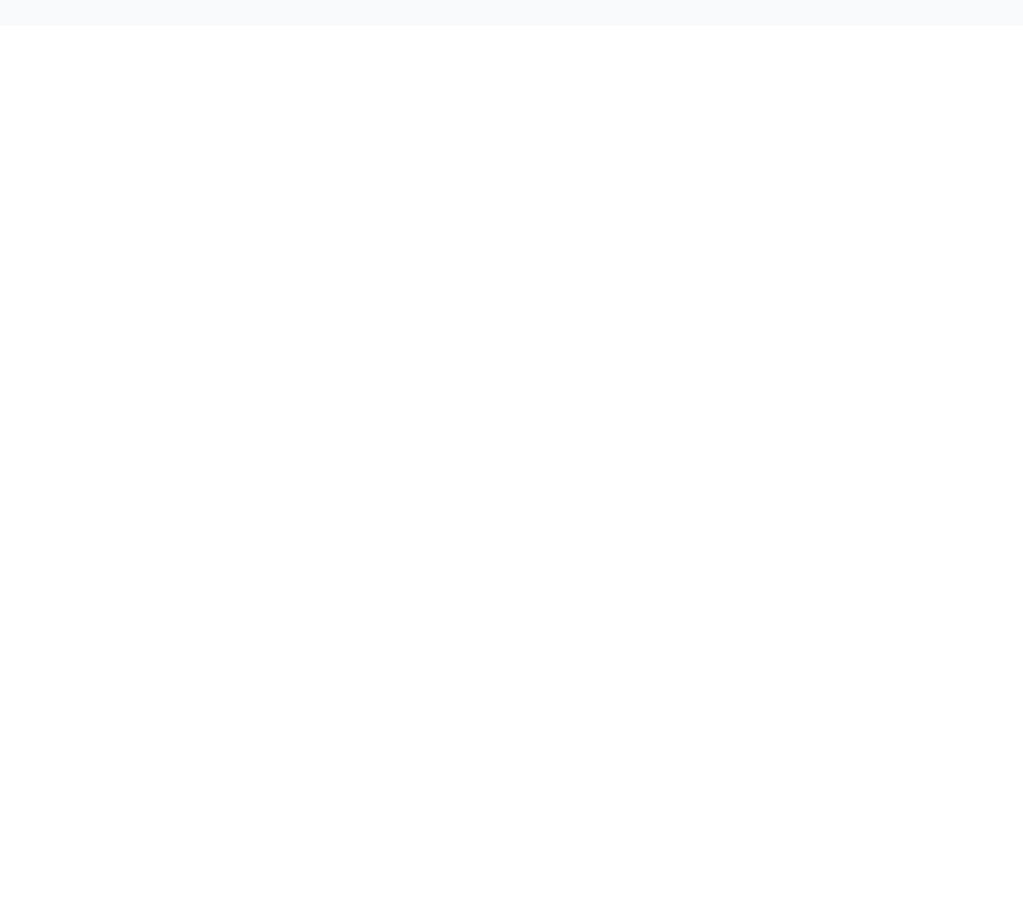
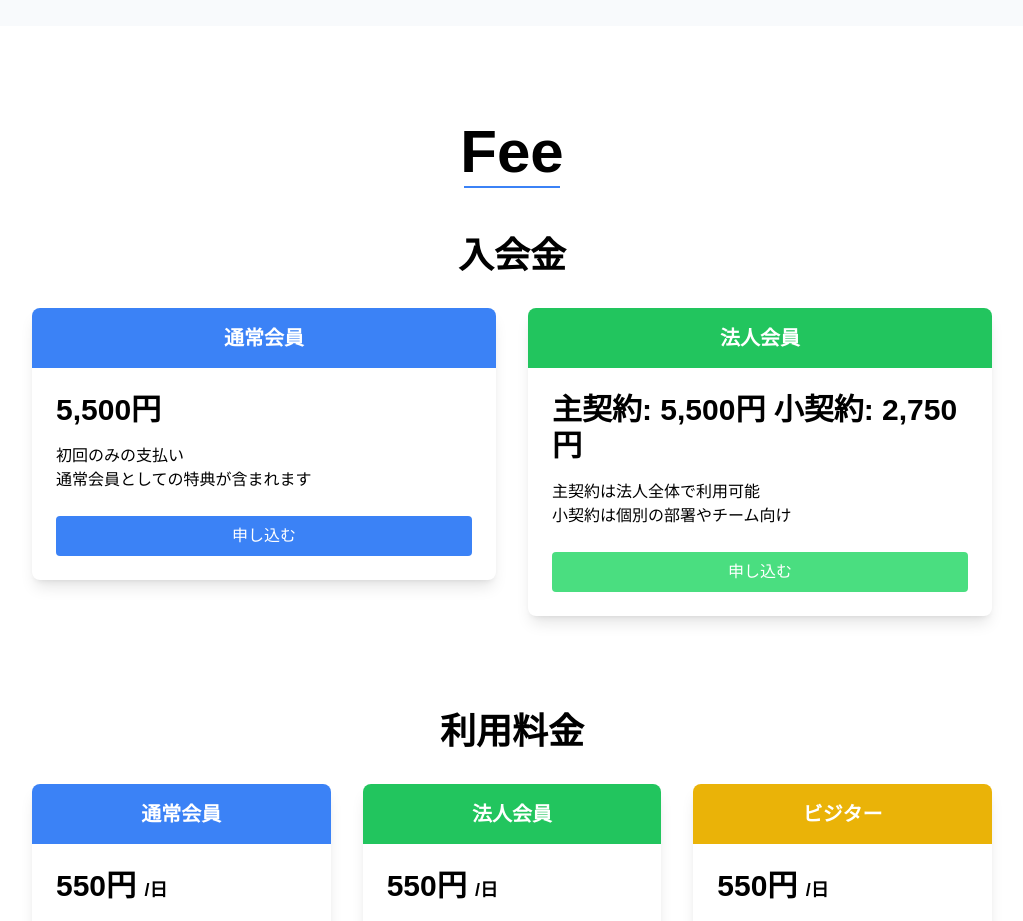
Before and after one commit to bbbyk105/vital, a Next.js app: page / in a window 1280 px wide. Shown: the part 1860-2781 px from the top of the page, without its empty margins (128-1151 px from the left). Before the commit the page ends 1886 px from the top, so only its background shows below. Built offline with nearby package versions, Linux system fonts and the light colour scheme.

Commit message:
fee componentの作成

```diff
--- a/app/page.tsx
+++ b/app/page.tsx
@@ -1,4 +1,5 @@
 import Contents from "@/components/Contents";
+import Fee from "@/components/Fee";
 import Header from "@/components/Header";
 import Hero from "@/components/Hero";
 import { homeConfig } from "@/data/homeData";
@@ -11,6 +12,7 @@ export default function Home() {
       <Hero />
       <main >
         <Contents />
+        <Fee />
       </main>
     </>
   );
--- a/components/Contents.tsx
+++ b/components/Contents.tsx
@@ -5,7 +5,7 @@ import contentItems from "@/data/contentsData";
 const Contents = () => {
   return (
     <section
-      id="about"
+      id="contents"
       className="container bg-slate-50 max-w-[90%] mx-auto py-8 md:py-12 lg:py-24"
     >
       <div className="text-center">
--- /dev/null
+++ b/components/Fee.tsx
@@ -0,0 +1,131 @@
+import React from "react";
+
+const Fee = () => {
+  return (
+    <div className="container max-w-[75%] mx-auto py-8 md:py-12 lg:py-24">
+      <section id="title">
+        <div className="text-center mb-12">
+          <h2 className="font-extrabold text-3xl md:text-6xl mb-1">Fee</h2>
+          <hr className="mx-auto w-24 border-t-2 border-blue-500" />
+        </div>
+      </section>
+
+      {/* 入会金セクション */}
+      <div className="mb-16">
+        <h3 className="text-2xl md:text-4xl font-semibold text-center mb-8">
+          入会金
+        </h3>
+        <div className="flex flex-wrap -mx-4">
+          {/* 通常会員 入会金 */}
+          <div className="w-full md:w-1/2 lg:w-1/2 px-4 mb-8">
+            <div className="bg-white shadow-lg rounded-lg overflow-hidden">
+              <div className="bg-blue-500 text-white text-center py-4">
+                <h4 className="text-xl font-semibold">通常会員</h4>
+              </div>
+              <div className="p-6">
+                <p className="text-3xl font-bold mb-4">5,500円</p>
+                <ul className="mb-6">
+                  <li>初回のみの支払い</li>
+                  <li>通常会員としての特典が含まれます</li>
+                </ul>
+                <button className="w-full bg-blue-500 text-white py-2 rounded hover:bg-blue-600">
+                  申し込む
+                </button>
+              </div>
+            </div>
+          </div>
+          {/* 法人会員 入会金 */}
+          <div className="w-full md:w-1/2 lg:w-1/2 px-4 mb-8">
+            <div className="bg-white shadow-lg rounded-lg overflow-hidden">
+              <div className="bg-green-500 text-white text-center py-4">
+                <h4 className="text-xl font-semibold">法人会員</h4>
+              </div>
+              <div className="p-6">
+                <p className="text-3xl font-bold mb-4">主契約: 5,500円 小契約: 2,750円</p>
+                <ul className="mb-6">
+                  <li>主契約は法人全体で利用可能</li>
+                  <li>小契約は個別の部署やチーム向け</li>
+                </ul>
+                <button className="w-full bg-green-400 text-white py-2 rounded hover:bg-green-600">
+                  申し込む
+                </button>
+              </div>
+            </div>
+          </div>
+        </div>
+      </div>
+
+      {/* 利用料金セクション */}
+      <div>
+        <h3 className="text-2xl md:text-4xl font-semibold text-center mb-8">
+          利用料金
+        </h3>
+        <div className="flex flex-wrap -mx-4">
+          {/* 通常会員 利用料金 */}
+          <div className="w-full md:w-1/2 lg:w-1/3 px-4 mb-8">
+            <div className="bg-white shadow-lg rounded-lg overflow-hidden">
+              <div className="bg-blue-500 text-white text-center py-4">
+                <h4 className="text-xl font-semibold">通常会員</h4>
+              </div>
+              <div className="p-6">
+                <p className="text-3xl font-bold mb-4">
+                  550円 <span className="text-lg">/日</span>
+                </p>
+                <ul className="mb-6">
+                  <li>1名の会員につき同時入店3名まで2時間無料</li>
+                  <li>会員割引あり</li>
+                </ul>
+                <button className="w-full bg-blue-500 text-white py-2 rounded hover:bg-blue-600">
+                  詳細を見る
+                </button>
+              </div>
+            </div>
+          </div>
+          {/* 法人会員 利用料金 */}
+          <div className="w-full md:w-1/2 lg:w-1/3 px-4 mb-8">
+            <div className="bg-white shadow-lg rounded-lg overflow-hidden">
+              <div className="bg-green-500 text-white text-center py-4">
+                <h4 className="text-xl font-semibold">法人会員</h4>
+              </div>
+              <div className="p-6">
+                <p className="text-3xl font-bold mb-4">
+                  550円 <span className="text-lg">/日</span>
+                </p>
+                <ul className="mb-6">
+                  <li>1名の会員につき同時入店5名まで2時間無料</li>
+                  <li>法人専用の会員割引あり</li>
+                </ul>
+                <button className="w-full bg-green-500 text-white py-2 rounded hover:bg-green-600">
+                  詳細を見る
+                </button>
+              </div>
+            </div>
+          </div>
+          {/* ビジター 利用料金 */}
+          <div className="w-full md:w-1/2 lg:w-1/3 px-4 mb-8">
+            <div className="bg-white shadow-lg rounded-lg overflow-hidden">
+              <div className="bg-yellow-500 text-white text-center py-4">
+                <h4 className="text-xl font-semibold">ビジター</h4>
+              </div>
+              <div className="p-6">
+                <p className="text-3xl font-bold mb-4">
+                  550円 <span className="text-lg">/日</span>
+                </p>
+                <ul className="mb-6">
+                  <li>1名の利用</li>
+                  <li>自由に施設を利用可能（時間制限あり）</li>
+                  <li>会員割引の対象外</li>
+                </ul>
+                <button className="w-full bg-yellow-500 text-white py-2 rounded hover:bg-yellow-600">
+                  詳細を見る
+                </button>
+              </div>
+            </div>
+          </div>
+        </div>
+      </div>
+    </div>
+  );
+};
+
+export default Fee;
--- a/data/homeData.ts
+++ b/data/homeData.ts
@@ -9,8 +9,12 @@ export const homeConfig: HomeConfig = {
         },
 
         {
-            title: "About",
-            href: "#about",
+            title: "Contents",
+            href: "#contents",
+        },
+        {
+            title: "Fee",
+            href: "#fee"
         },
         {
             title: "Recruit",
```
